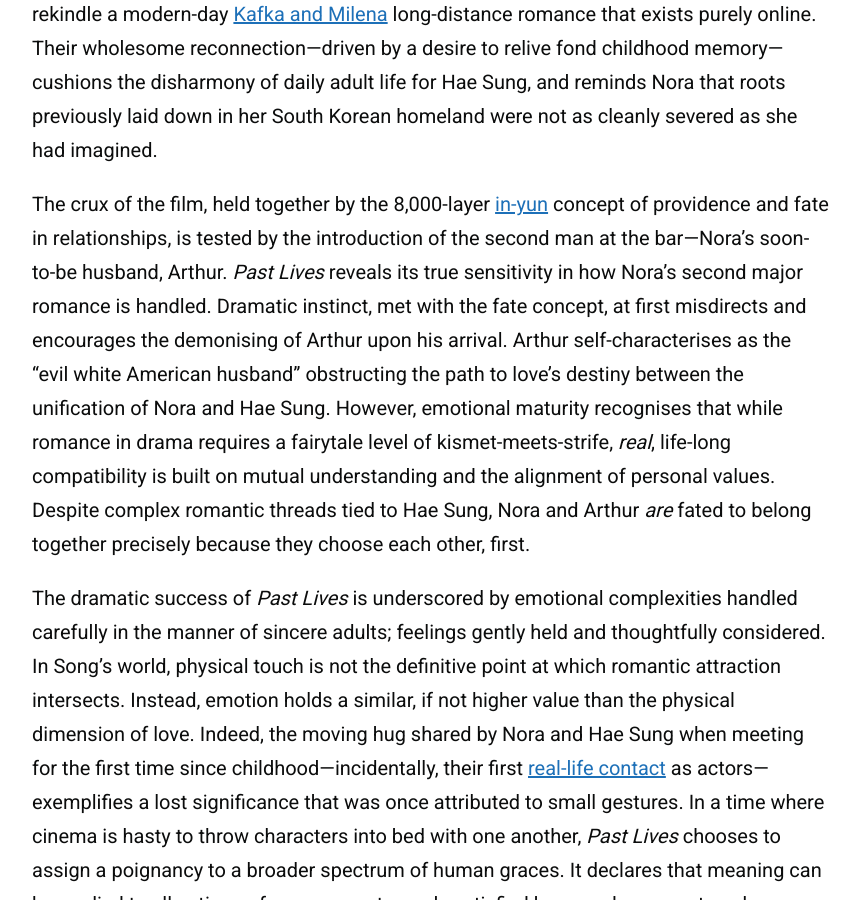
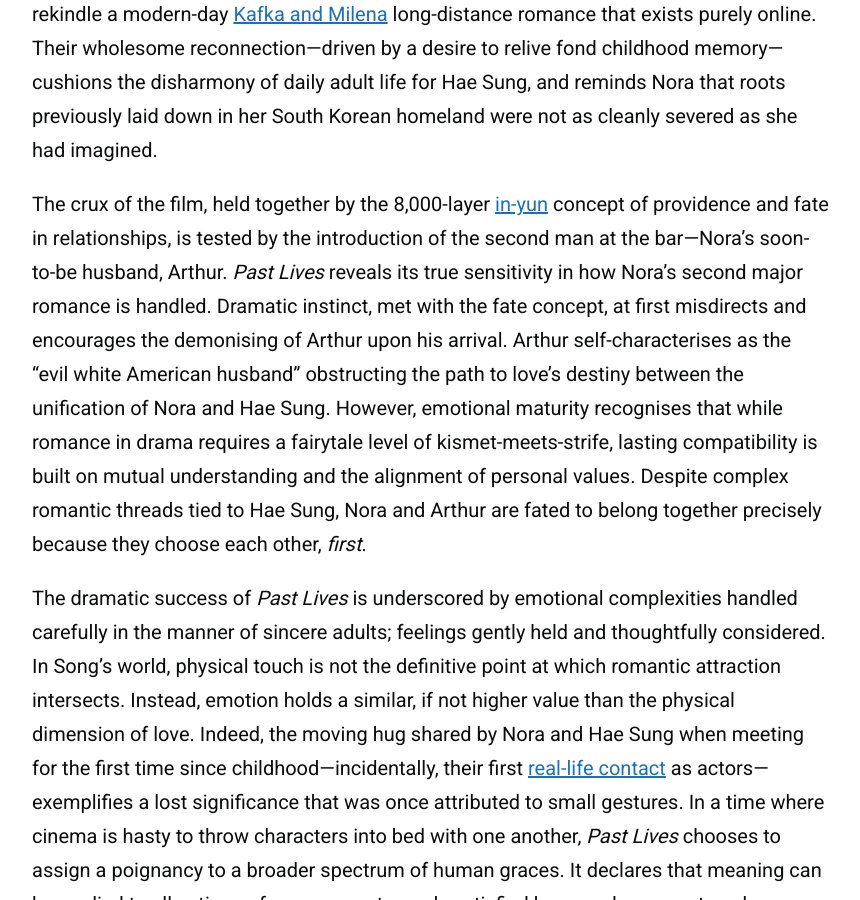
Before and after one commit to zoeurl/zoedowney.github.io, a Jekyll site: the page built from _posts/2024-05-30-past-lives.md, in a window 1280 px wide and 900 px high, scrolled down 1587 px. Shown: the whole window, without its empty margins (208-1068 px from the left). Built offline with Jekyll 4.4.1, drawn with Linux system fonts in a browser that asks for light colours.

Commit message:
Update 2024-05-30-past-lives.md

```diff
--- a/_posts/2024-05-30-past-lives.md
+++ b/_posts/2024-05-30-past-lives.md
@@ -17,7 +17,7 @@
 
 Song’s [theatrical](https://www.screendaily.com/features/celine-song-talks-moving-from-theatre-to-film-for-past-lives-you-have-to-accept-the-chaos-on-the-day/5188978.article) resumé influences her reliance on the implied tenet: ‘less is more’. Settings are sparse, dramatic signals subtle and drama dialogue driven—this is a character study, at heart. If not for the clear and disparate cultural line drawn between New York and Seoul by the players, context would appear almost irrelevant. After all, stories of romance and feeling orbit around relationships between people, not place. However, location becomes the tense conflict tied to the ‘what if?’ at the centre of Nora and Hae Sung’s relationship as adults. After reconnecting during university years, they rekindle a modern-day [Kafka and Milena](https://kafkamuseum.cz/en/franz-kafka/women/milena-jesenska/) long-distance romance that exists purely online. Their wholesome reconnection—driven by a desire to relive fond childhood memory—cushions the disharmony of daily adult life for Hae Sung, and reminds Nora that roots previously laid down in her South Korean homeland were not as cleanly severed as she had imagined.
 
-The crux of the film, held together by the 8,000-layer [in-yun](https://en.wiktionary.org/wiki/%EC%9D%B8%EC%97%B0) concept of providence and fate in relationships, is tested by the introduction of the second man at the bar—Nora’s soon-to-be husband, Arthur. _Past Lives_ reveals its true sensitivity in how Nora’s second major romance is handled. Dramatic instinct, met with the fate concept, at first misdirects and encourages the demonising of Arthur upon his arrival. Arthur self-characterises as the “evil white American husband” obstructing the path to love’s destiny between the unification of Nora and Hae Sung. However, emotional maturity recognises that while romance in drama requires a fairytale level of kismet-meets-strife, _real_, life-long compatibility is built on mutual understanding and the alignment of personal values. Despite complex romantic threads tied to Hae Sung, Nora and Arthur _are_ fated to belong together precisely because they choose each other, first.
+The crux of the film, held together by the 8,000-layer [in-yun](https://en.wiktionary.org/wiki/%EC%9D%B8%EC%97%B0) concept of providence and fate in relationships, is tested by the introduction of the second man at the bar—Nora’s soon-to-be husband, Arthur. _Past Lives_ reveals its true sensitivity in how Nora’s second major romance is handled. Dramatic instinct, met with the fate concept, at first misdirects and encourages the demonising of Arthur upon his arrival. Arthur self-characterises as the “evil white American husband” obstructing the path to love’s destiny between the unification of Nora and Hae Sung. However, emotional maturity recognises that while romance in drama requires a fairytale level of kismet-meets-strife, lasting compatibility is built on mutual understanding and the alignment of personal values. Despite complex romantic threads tied to Hae Sung, Nora and Arthur are fated to belong together precisely because they choose each other, _first_.
 
 The dramatic success of _Past Lives_ is underscored by emotional complexities handled carefully in the manner of sincere adults; feelings gently held and thoughtfully considered. In Song’s world, physical touch is not the definitive point at which romantic attraction intersects. Instead, emotion holds a similar, if not higher value than the physical dimension of love. Indeed, the moving hug shared by Nora and Hae Sung when meeting for the first time since childhood—incidentally, their first [real-life contact](https://www.youtube.com/watch?v=9d4ObkmCJYs&t=7s&ab_channel=A24) as actors—exemplifies a lost significance that was once attributed to small gestures. In a time where cinema is hasty to throw characters into bed with one another, _Past Lives_ chooses to assign a poignancy to a broader spectrum of human graces. It declares that meaning can be applied to all actions of romance not merely satisfied by sexual conquest; perhaps even more so when building a foundational mutual respect and reciprocal emotional love supercede a desire for immediate physical intimacy.
 
```
